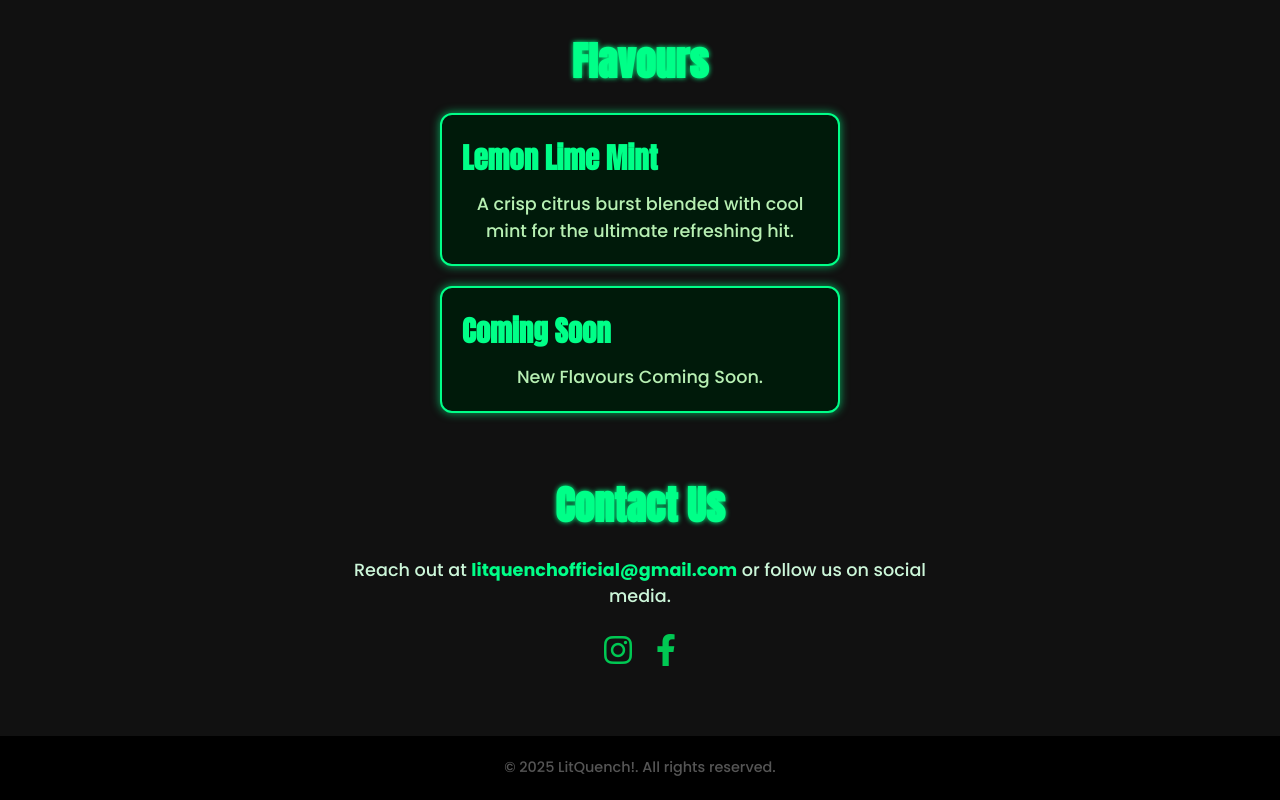
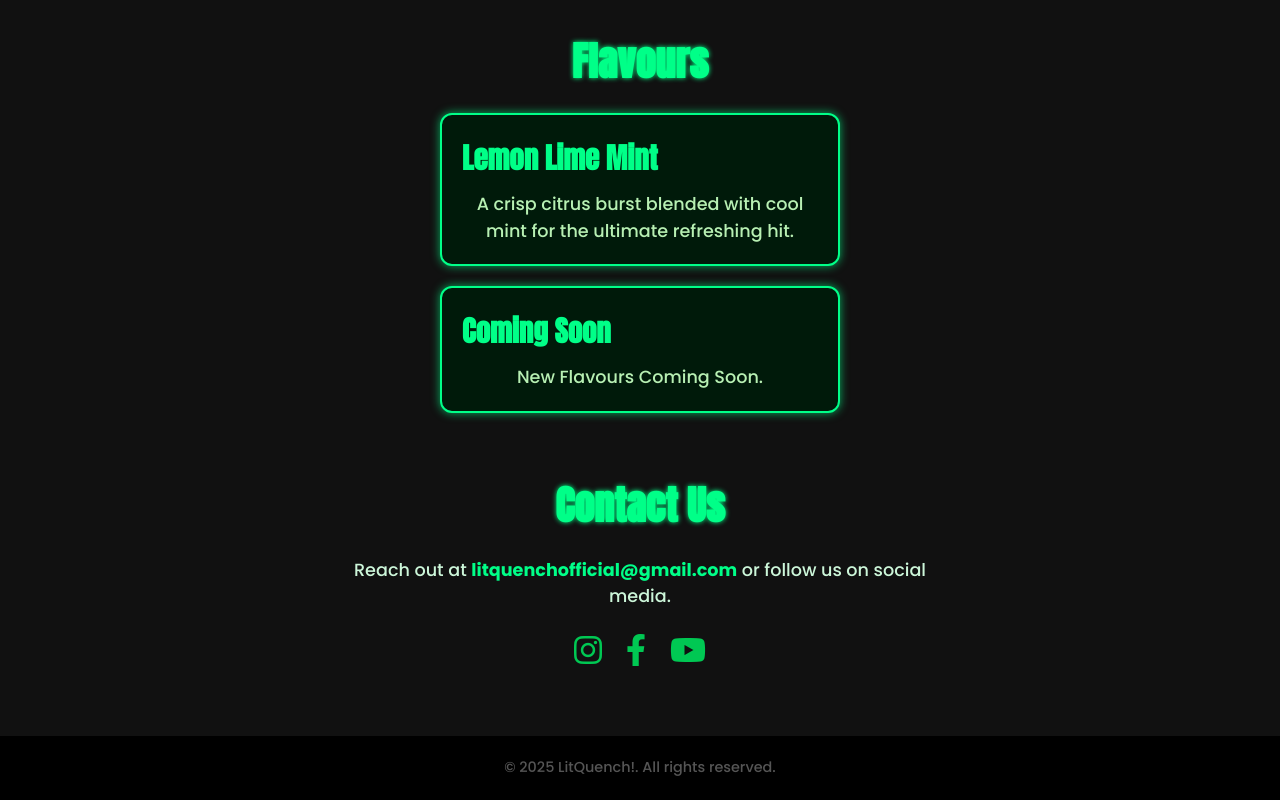
Before and after one commit to LitQuench/LitQuench, a plain HTML site: page index.html in a window 1280 px wide. Shown: the part 1444-2244 px from the top of the page. Drawn offline with Linux system fonts and the light colour scheme.

Commit message:
index.html

```diff
--- a/index.html
+++ b/index.html
@@ -66,6 +66,7 @@
     <div class="social-icons">
       <a href="https://instagram.com/litquench" target="_blank"><i class="fab fa-instagram"></i></a>
       <a href="https://www.facebook.com/share/19AVPe6pVV/?mibextid=wwXIfr" target="_blank"><i class="fab fa-facebook-f"></i></a>
+      <a href="https://www.youtube.com/@litquench" target="_blank" aria-label="YouTube"><i class="fab fa-youtube"></i></a>
     </div>
   </section>
 
```
